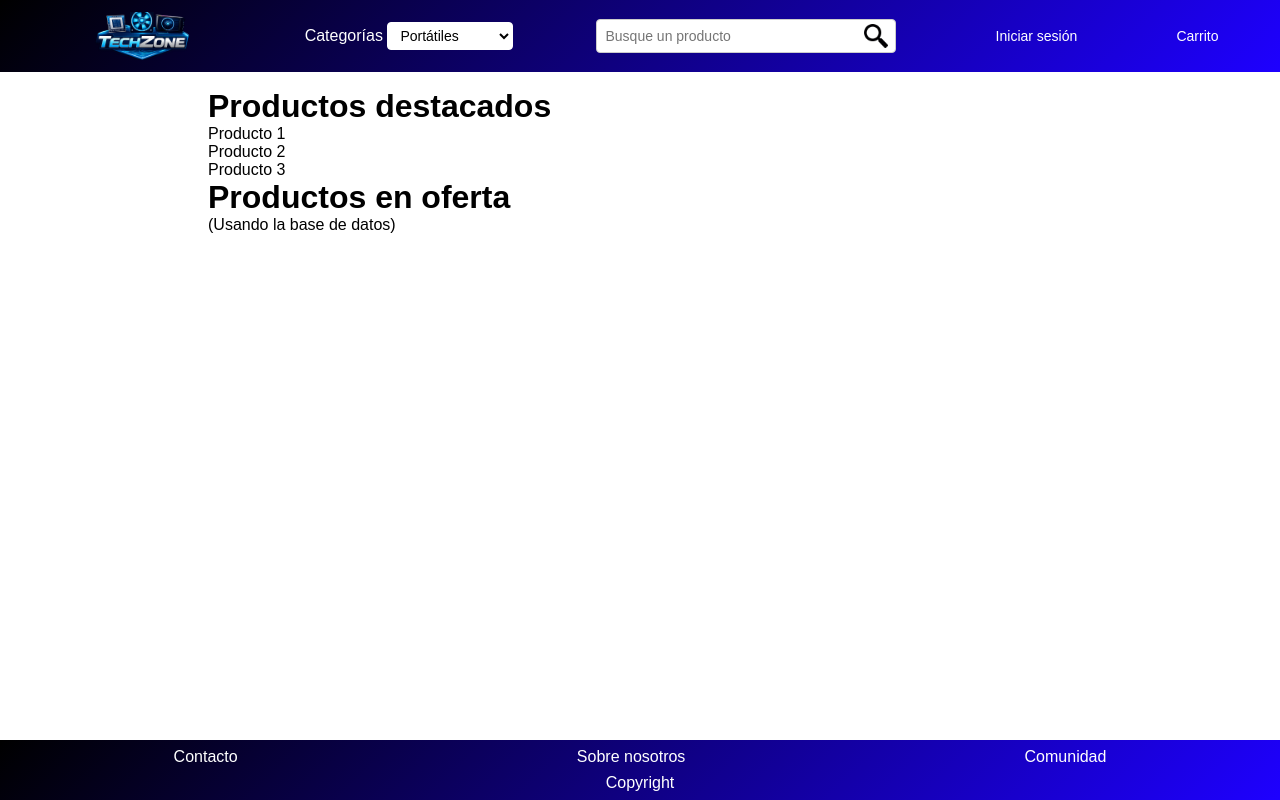
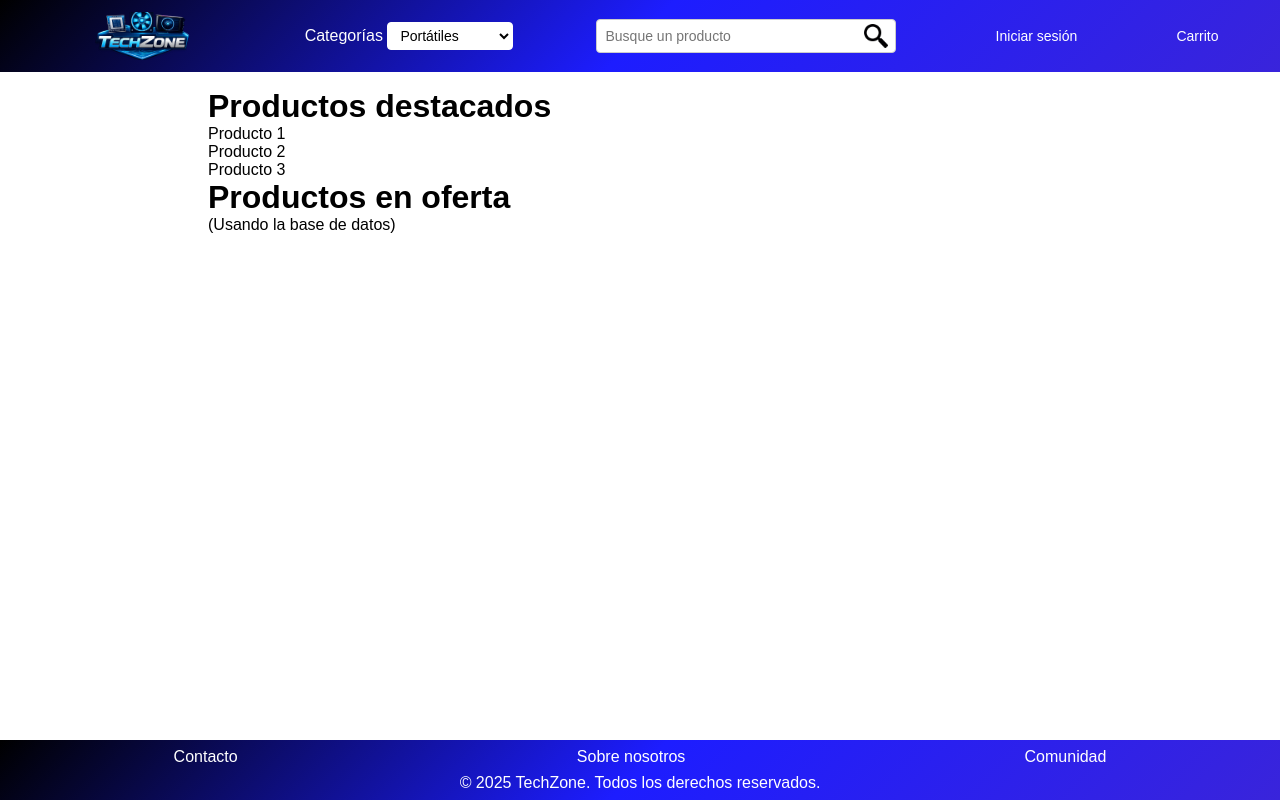
Before and after one commit to GrupoGitJoseLuisDavidAngeles/web_TechZone, a PHP site: page / in a window 1280 px wide. Run offline with PHP 8.4, Linux system fonts and the light colour scheme.

Commit message:
Modificado el fondo de la cabecera y el pie

```diff
--- a/src/public/index.css
+++ b/src/public/index.css
@@ -35,7 +35,7 @@ main {
 }
 
 header, footer {
-    background: linear-gradient(135deg, #000000, #1e00ff);
+    background: linear-gradient(135deg, #000000, #1d1dff, #3924db);
     color: white;
 }
 
--- a/src/public/index.php
+++ b/src/public/index.php
@@ -55,7 +55,7 @@
                 <li>Comunidad</li>
             </ul>
         </nav>
-        <p class="pCopyright">Copyright</p>
+        <p class="pCopyright">© 2025 TechZone. Todos los derechos reservados.</p>
     </footer>
 
 </body>
```
